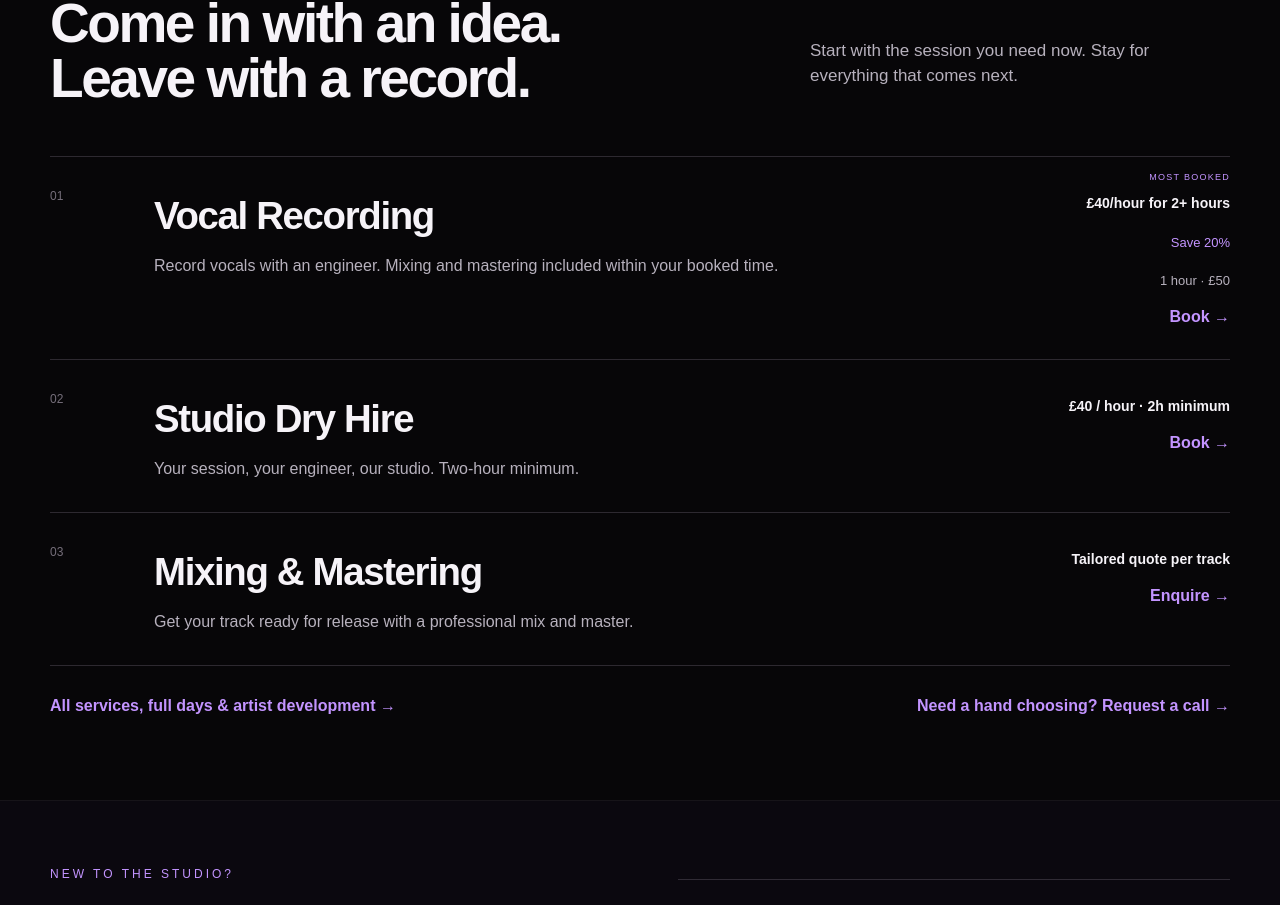
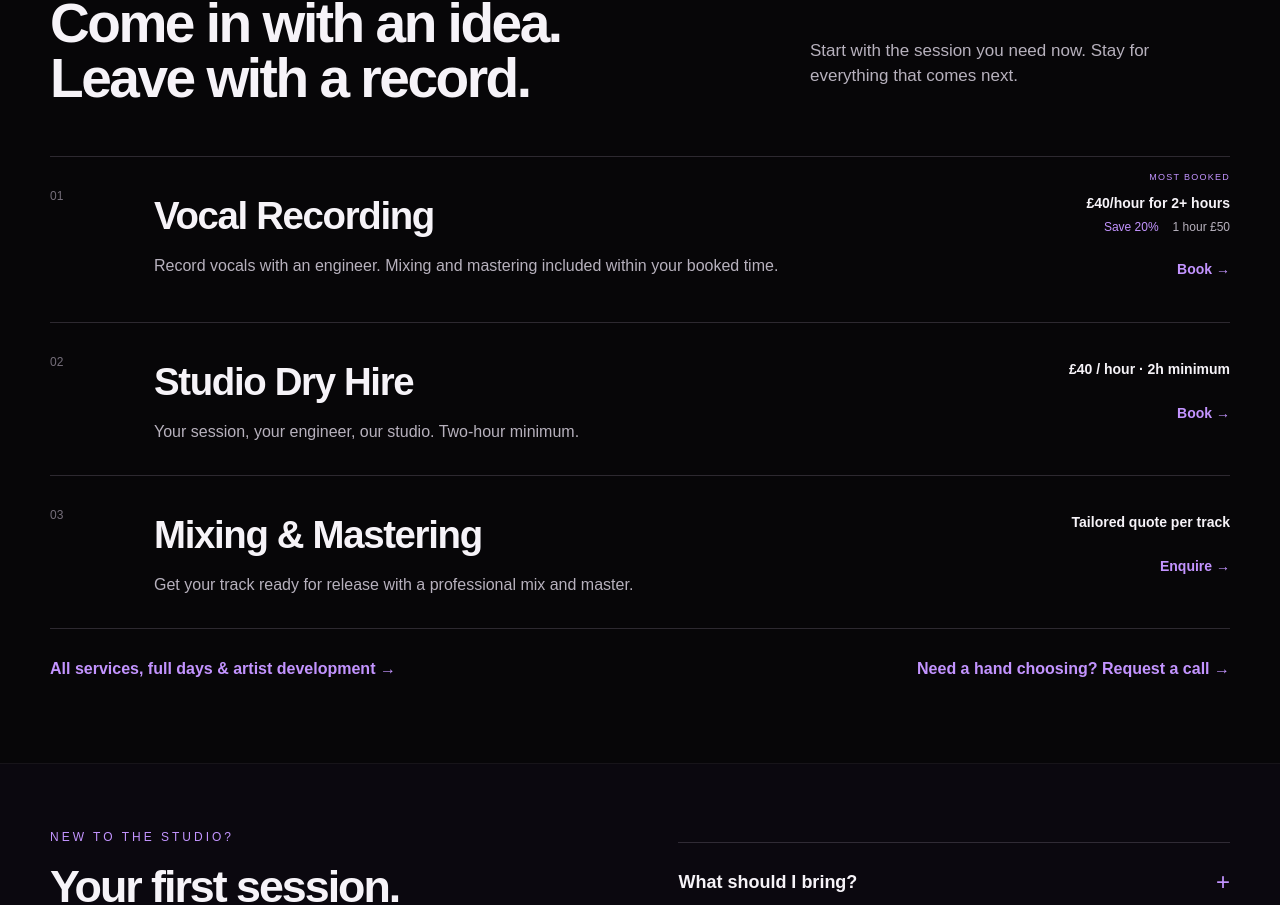
Before and after one commit to silkfutures/silkcrayon-studio, a Next.js app: page / in a window 1280 px wide. Shown: the part 4071-4976 px from the top of the page. Built offline with nearby package versions, Linux system fonts and the light colour scheme; no server answers; the database is empty.

Commit message:
Restore spacious homepage hero and group service prices

```diff
--- a/app/home-booking.css
+++ b/app/home-booking.css
@@ -6,11 +6,29 @@
 .homePage .heroProof{margin-top:30px}
 body:has(.homePage) .studioContact{position:relative;inset:auto;margin:0 16px 24px auto;width:max-content;z-index:10}
 @media(max-width:700px){
- .homePage .heroV12{height:auto;min-height:0;max-height:none;padding-bottom:42px}
- .homePage .heroV12 .heroContent{padding-top:48px}
- .homePage .heroV12 h1{font-size:clamp(42px,12vw,64px);line-height:.98}
- .homePage .heroV12 .lede{font-size:15px;line-height:1.65;margin:22px 0 0}
+ .homePage .heroV12{height:auto;min-height:94svh;max-height:none;padding-bottom:56px}
+ .homePage .heroV12 .heroContent{padding-top:112px}
+ .homePage .heroV12 h1{font-size:clamp(54px,15vw,76px);line-height:.94}
+ .homePage .heroV12 .lede{font-size:17px;line-height:1.65;margin:26px 0 0}
  .homePage .heroBooking{max-width:none;margin-top:24px}
  .homePage .heroBooking>.button{font-size:15px;min-height:50px}
  .homePage .heroProof{display:none}
 }
+
+/* Keep each price and its qualifiers together, independent of the old meta grid. */
+.homePage .homeServiceFooter{display:flex;flex-direction:column;align-items:flex-end;gap:12px;padding-top:6px}
+.homePage .homeServicePrice{min-width:0;text-align:right}
+.homePage .homeServicePrice>strong{display:block;font-size:14px;line-height:1.5}
+.homePage .homeServicePrice>small{display:flex;flex-wrap:wrap;justify-content:flex-end;gap:4px 14px;margin-top:4px;font-size:12px;line-height:1.5;color:var(--muted)}
+.homePage .homeServicePrice small b{color:var(--accent);font-weight:500}
+.homePage .homeServiceFooter>a{display:inline-flex;align-items:center;min-height:44px;color:var(--accent);font-size:14px;font-weight:700;white-space:nowrap}
+@media(max-width:700px){
+ .homePage .heroV12 h1>span{display:block}
+ .homePage .serviceRow{grid-template-columns:minmax(0,1fr);gap:16px;padding:28px 0}
+ .homePage .serviceNumber{display:none}
+ .homePage .serviceRow h3{font-size:28px;line-height:1.2;margin-bottom:10px}
+ .homePage .serviceRow p{font-size:15px;line-height:1.65}
+ .homePage .homeServiceFooter{flex-direction:row;justify-content:space-between;align-items:center;gap:16px;padding-top:0}
+ .homePage .homeServicePrice{text-align:left}
+ .homePage .homeServicePrice>small{justify-content:flex-start}
+}
--- a/app/page.js
+++ b/app/page.js
@@ -61,7 +61,7 @@ export default async function Home(){
 
     <section id="services" className="section servicesV12"><div className="container">
       <Reveal><div className="sectionHeading serviceHeading"><div><p className="eyebrow">Services</p><h2>Come in with an idea.<br/>Leave with a record.</h2></div><p>Start with the session you need now. Stay for everything that comes next.</p></div></Reveal>
-      <div className="serviceList">{services.map((s,i)=><Reveal key={s.title} delay={i*60}><article className={`serviceRow ${s.featured?'featured':''}`}><span className="serviceNumber">{s.n}</span><div><h3>{s.title}</h3><p>{s.copy}</p></div><div className="serviceMeta"><strong>{s.meta}</strong>{s.featured&&offerActive&&<><span className="serviceOfferSaving">Save 20%</span><small>1 hour · {hourly}</small></>}{s.href?<Link href={s.href}>{s.enquire?'Enquire →':'Book →'}</Link>:<Link href="/enquire">Enquire →</Link>}</div></article></Reveal>)}</div>
+      <div className="serviceList">{services.map((s,i)=><Reveal key={s.title} delay={i*60}><article className={`serviceRow ${s.featured?'featured':''}`}><span className="serviceNumber">{s.n}</span><div><h3>{s.title}</h3><p>{s.copy}</p></div><div className="homeServiceFooter"><div className="homeServicePrice"><strong>{s.meta}</strong>{s.featured&&offerActive&&<small><b>Save 20%</b><span>1 hour {hourly}</span></small>}</div><Link href={s.href||"/enquire"}>{s.enquire?'Enquire →':'Book →'}</Link></div></article></Reveal>)}</div>
       <div className="serviceCta"><Link className="textLink" href="/services">All services, full days &amp; artist development →</Link><Link className="textLink" href="/enquire?call=1">Need a hand choosing? Request a call →</Link></div>
     </div></section>
 
```
